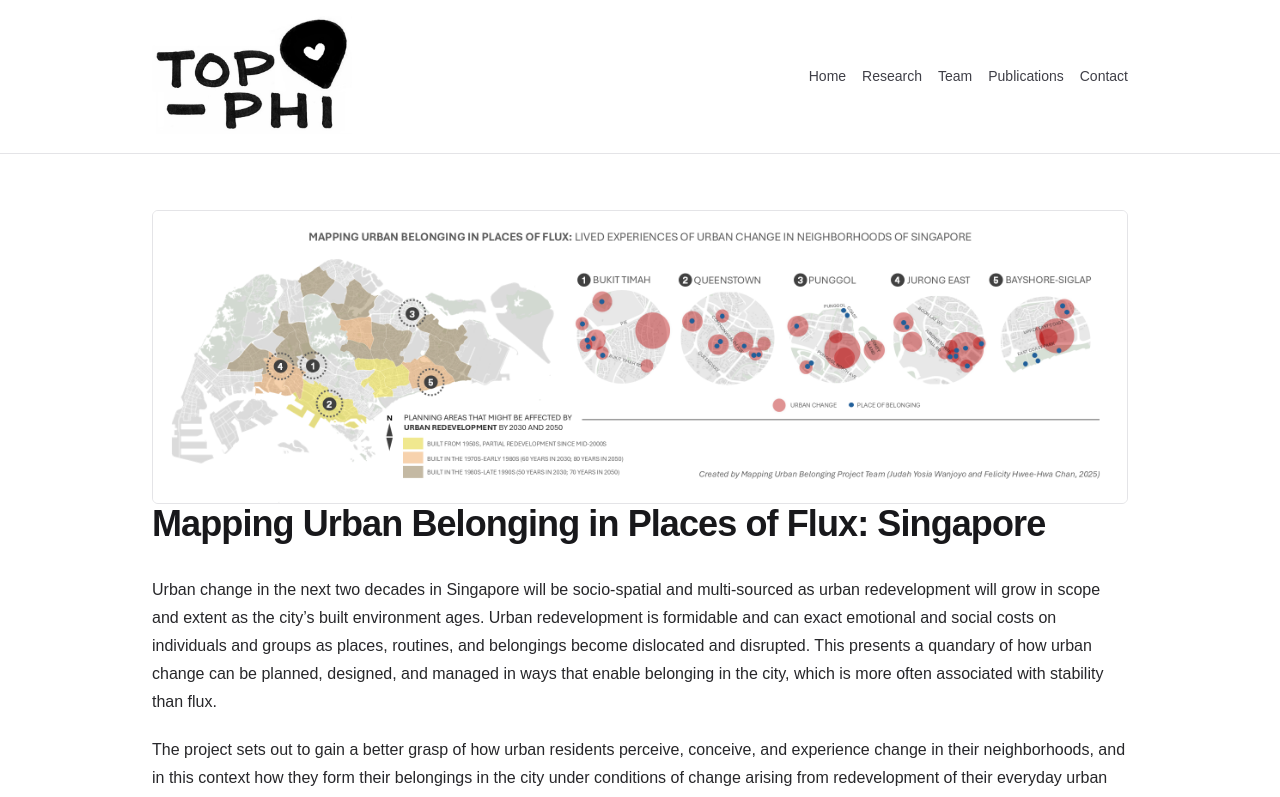
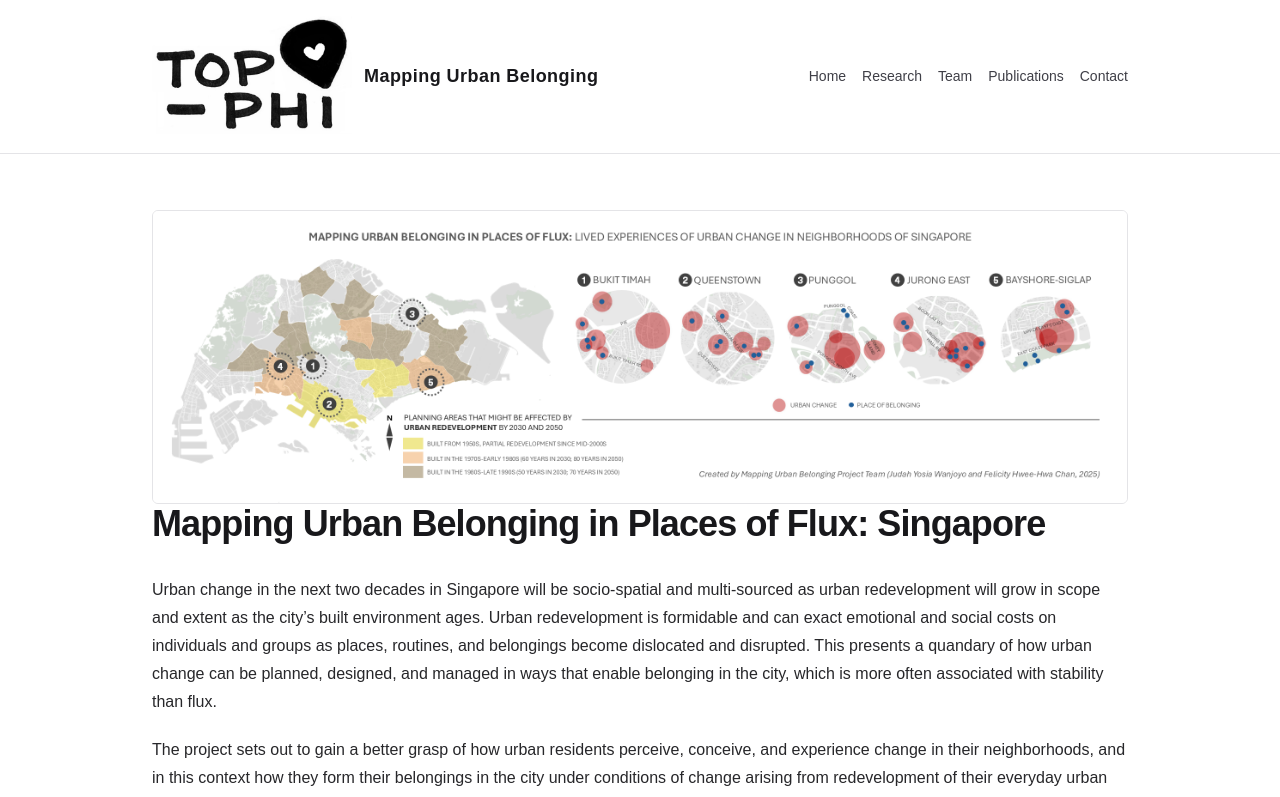
Before and after one commit to jijonsit/urban-belonging-site, a Next.js app: page / in a window 1280 px wide. Shown: the top 797 px of the page. Built offline with nearby package versions, Linux system fonts and the light colour scheme.

Commit message:
Update header: reinstated SiteHeader with Mapping Urban Belonging, text-xl tracking-wide sm:text-lg

```diff
--- a/app/_components/SiteHeader.tsx
+++ b/app/_components/SiteHeader.tsx
@@ -13,7 +13,7 @@ export default function SiteHeader() {
             height={30}
             priority
           />
-        <span className="text-sm font-semibold tracking-wide text-zinc-900 sm:text-xl"> </span>
+        <span className="text-xl font-semibold tracking-wide text-zinc-900 sm:text-lg">Mapping Urban Belonging</span>
 {/*           <span className="text-lg font-semibold tracking-tight text-zinc-900 sm:text-xl">
             Mapping Urban Belonging
           </span> */}
```
